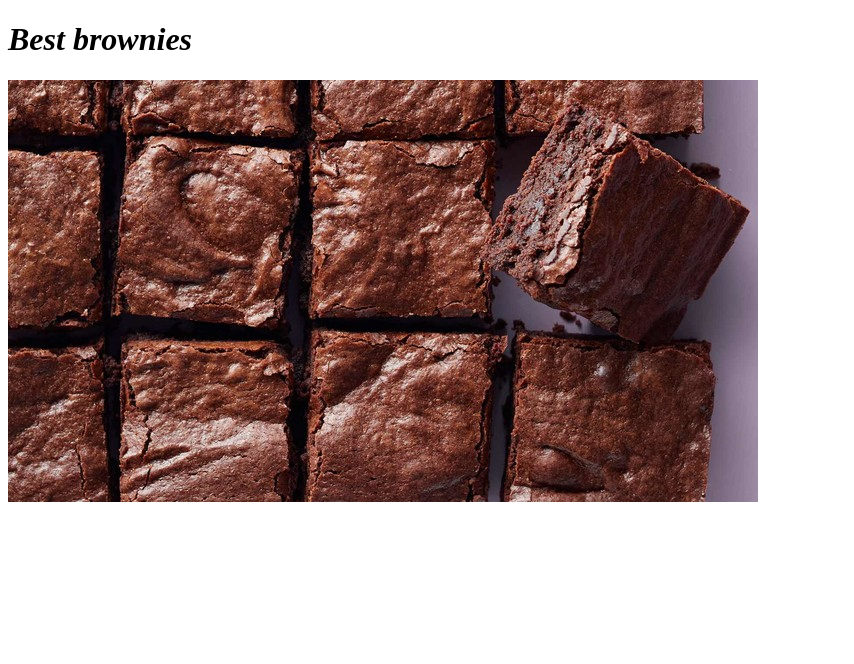
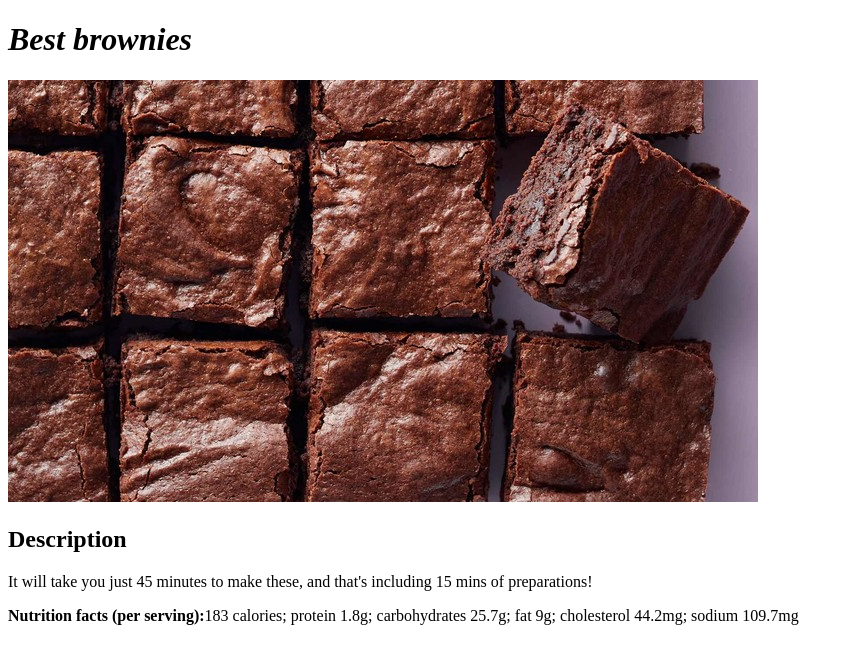
Before and after one commit to Blagoobrazova/odin-recipes, a plain HTML site: page recipes/bestbrownies.html in a window 1280 px wide. Shown: the whole page, without its empty margins (0-854 px from the left). Drawn offline with Linux system fonts and the light colour scheme.

Commit message:
Add brownies description

```diff
--- a/recipes/bestbrownies.html
+++ b/recipes/bestbrownies.html
@@ -9,6 +9,13 @@
 <body>
     <h1><em>Best brownies</em></h1>
     <img src="images/brownies.jpg" alt="Brownies">
+
+    <h2>Description</h2>
+
+    <p>It will take you just 45 minutes to make these, and that's including 15 mins of preparations!</p>
+
+    <p><strong>Nutrition facts (per serving):</strong>183 calories; protein 1.8g;
+        carbohydrates 25.7g; fat 9g; cholesterol 44.2mg; sodium 109.7mg</p>
 </body>
 
 </html>
```
